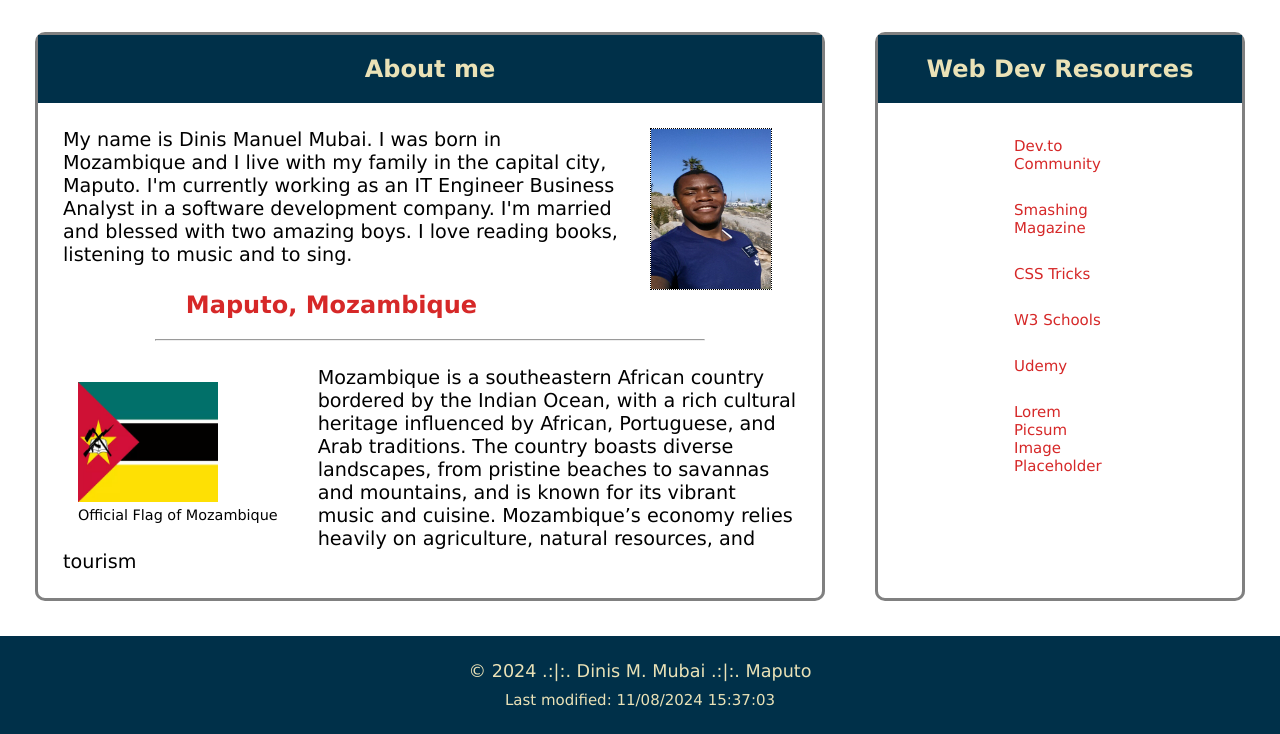
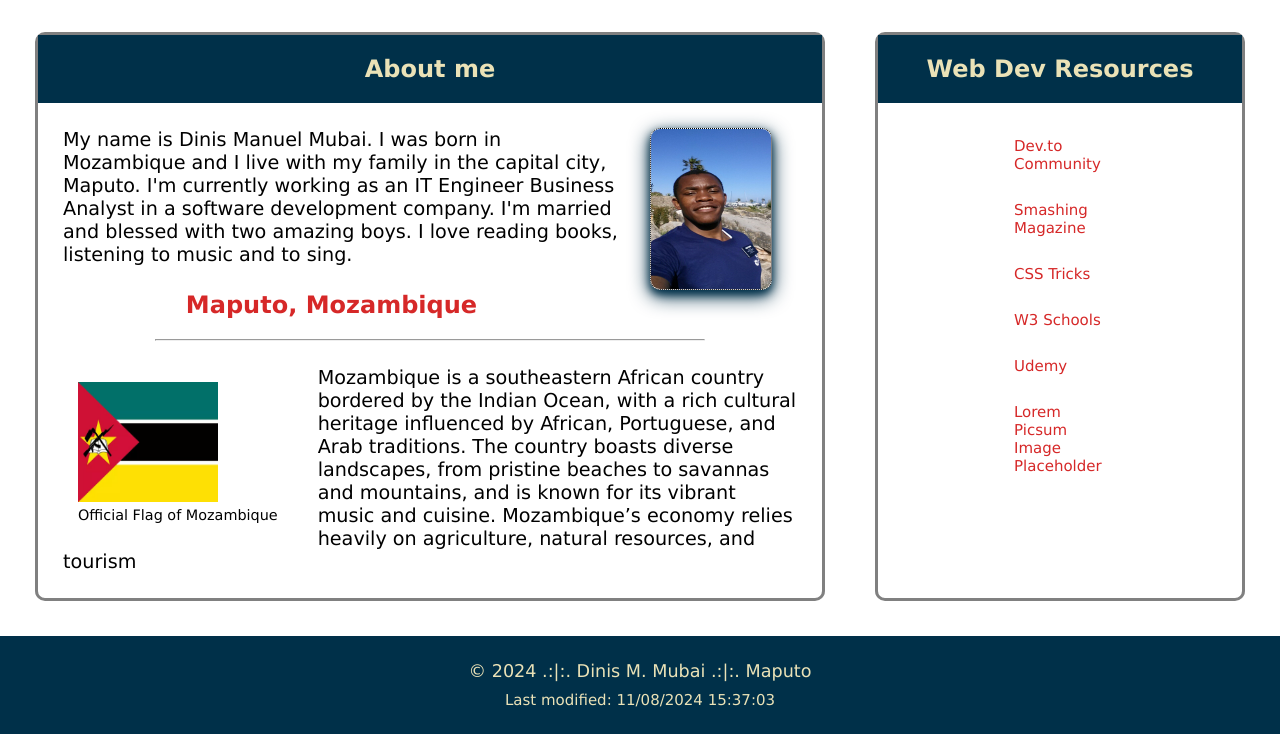
Before and after one commit to dinismubai/wdd131, a plain HTML site: page index.html in a window 1280 px wide. Shown: the part 168-902 px from the top of the page. Drawn offline with Linux system fonts and the light colour scheme.

Commit message:
Enhancing photo borders

```diff
--- a/styles/base.css
+++ b/styles/base.css
@@ -126,8 +126,9 @@ li a:hover{
     font-family: 'Lucida Sans', 'Lucida Sans Regular', 'Lucida Grande', 'Lucida Sans Unicode', Geneva, Verdana, sans-serif;
   }
 
-  #resourceslinksil{
-
+  #photo{
+    border-radius: 10px;
+    box-shadow: 0 4px 8px 0 #003049, 0 6px 20px 0 #003049;
   }
 
   .resources-ancor:hover{
```
